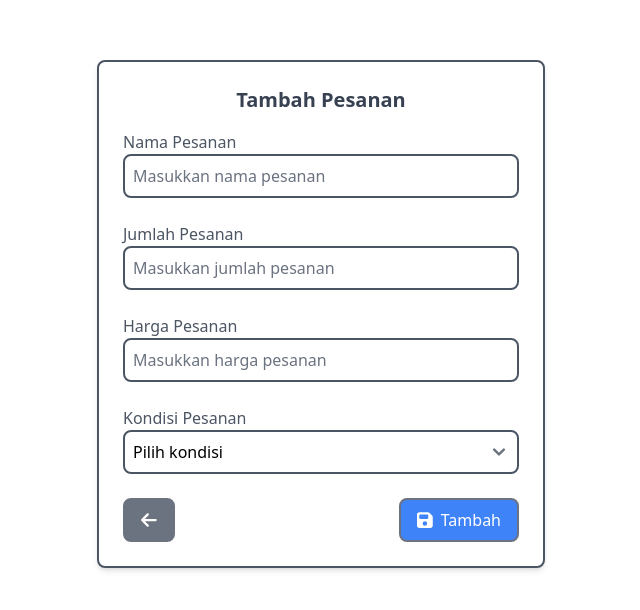
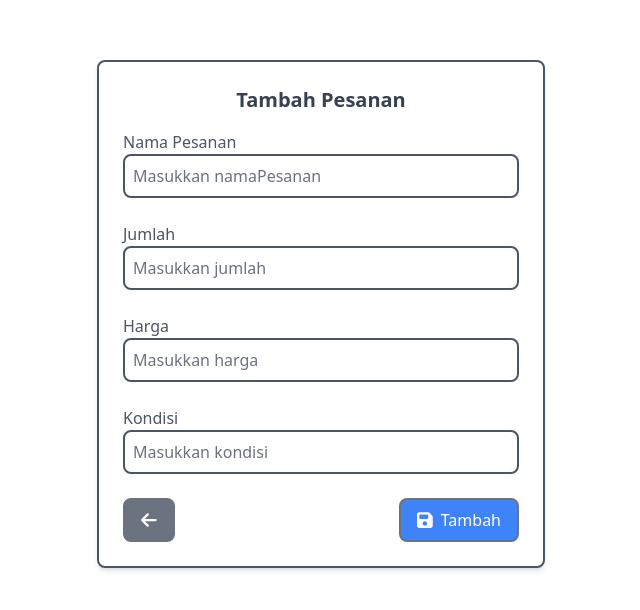
Before and after one commit to projectbinusa/portofoliomranggen-client, a React (Vite) app: page /tambah-pesanan in a window 1280 px wide. Shown: the part 118-728 px from the top of the page, without its empty margins (319-959 px from the left). Built offline with nearby package versions, Linux system fonts and the light colour scheme.

Commit message:
menambahkan camel case pada kategori dan siswa

```diff
--- a/src/Organisasi/TambahOrganisasi.jsx
+++ b/src/Organisasi/TambahOrganisasi.jsx
@@ -3,6 +3,14 @@ import { useNavigate } from "react-router-dom";
 import Sidebar from "../components/Sidebar";
 import Swal from "sweetalert2";
 import { API_ORGANISASI } from "../utils/BaseUrl";
+
+const toCamelCase = (str) => {
+  return str
+    .toLowerCase()
+    .split(" ")
+    .map((word) => word.charAt(0).toUpperCase() + word.slice(1))
+    .join(" ");
+};
 
 const TambahOrganisasi = () => {
   const [organisasi, setOrganisasi] = useState({
@@ -26,13 +34,19 @@ const TambahOrganisasi = () => {
       return;
     }
 
+    const formattedData = {
+      ...organisasi,
+      namaOrganisasi: toCamelCase(organisasi.namaOrganisasi),
+      lokasi: toCamelCase(organisasi.lokasi),
+    };
+
     try {
       const response = await fetch(`${API_ORGANISASI}/tambah`, {
         method: "POST",
         headers: {
           "Content-Type": "application/json",
         },
-        body: JSON.stringify(organisasi),
+        body: JSON.stringify(formattedData),
       });
 
       if (!response.ok) {
--- a/src/Pesanan/TambahPesanan.jsx
+++ b/src/Pesanan/TambahPesanan.jsx
@@ -14,6 +14,10 @@ const TambahPesanan = () => {
 
   const navigate = useNavigate();
 
+  const toCamelCase = (str) => {
+    return str.replace(/(^|\s)\S/g, (match) => match.toUpperCase());
+  };
+
   const handleChange = (e) => {
     const { name, value } = e.target;
     setFormData({ ...formData, [name]: value });
@@ -22,31 +26,32 @@ const TambahPesanan = () => {
   const handleSubmit = async (e) => {
     e.preventDefault();
     try {
+      const formattedData = {
+        namaPesanan: toCamelCase(formData.namaPesanan),
+        jumlah: parseInt(formData.jumlah),
+        harga: parseInt(formData.harga),
+        kondisi: toCamelCase(formData.kondisi),
+      };
+
       const response = await fetch("http://localhost:4321/api/pesanan/tambah", {
         method: "POST",
         headers: {
           "Content-Type": "application/json",
           Accept: "application/json",
         },
-        body: JSON.stringify({
-          namaPesanan: formData.namaPesanan,
-          jumlah: parseInt(formData.jumlah),
-          harga: parseInt(formData.harga),
-          kondisi: formData.kondisi,
-        }),
+        body: JSON.stringify(formattedData),
       });
 
       if (response.ok) {
         const result = await response.json();
         console.log("Pesanan berhasil ditambahkan:", result);
 
-        // Menampilkan SweetAlert
         Swal.fire({
           title: "Berhasil!",
           text: "Pesanan berhasil ditambahkan",
           icon: "success",
         }).then(() => {
-          navigate("/pesanan"); // Redirect setelah klik OK
+          navigate("/pesanan");
         });
       } else {
         console.error("Gagal menambahkan pesanan");
@@ -62,56 +67,22 @@ const TambahPesanan = () => {
         <div className="bg-white p-6 rounded-lg shadow-md w-full max-w-md border-2 border-gray-600">
           <h2 className="text-xl font-bold mb-4 text-gray-700">Tambah Pesanan</h2>
           <form onSubmit={handleSubmit} className="space-y-6">
-            <div className="flex flex-col items-start">
-              <label className="block text-gray-600">Nama Pesanan</label>
+            {["namaPesanan", "jumlah", "harga", "kondisi"].map((field, index) => (
+              <div key={index} className="flex flex-col items-start">
+                <label className="block text-gray-600">
+                  {field.replace(/([A-Z])/g, " $1").replace(/^./, (str) => str.toUpperCase())}
+                </label>
                 <input
-                type="text"
-                name="namaPesanan"
-                value={formData.namaPesanan}
+                  type={field === "jumlah" || field === "harga" ? "number" : "text"}
+                  name={field}
+                  value={formData[field]}
                   onChange={handleChange}
                   className="w-full p-2 border-2 border-gray-600 rounded-lg focus:outline-none focus:ring-2 focus:ring-blue-400"
-                placeholder="Masukkan nama pesanan"
+                  placeholder={`Masukkan ${field}`}
                   required
                 />
               </div>
-            <div className="flex flex-col items-start">
-              <label className="block text-gray-600">Jumlah Pesanan</label>
-              <input
-                type="number"
-                name="jumlah"
-                value={formData.jumlah}
-                onChange={handleChange}
-                className="w-full p-2 border-2 border-gray-600 rounded-lg focus:outline-none focus:ring-2 focus:ring-blue-400"
-                placeholder="Masukkan jumlah pesanan"
-                required
-              />
-            </div>
-            <div className="flex flex-col items-start">
-              <label className="block text-gray-600">Harga Pesanan</label>
-              <input
-                type="number"
-                name="harga"
-                value={formData.harga}
-                onChange={handleChange}
-                className="w-full p-2 border-2 border-gray-600 rounded-lg focus:outline-none focus:ring-2 focus:ring-blue-400"
-                placeholder="Masukkan harga pesanan"
-                required
-              />
-            </div>
-            <div className="flex flex-col items-start">
-              <label className="block text-gray-600">Kondisi Pesanan</label>
-              <select
-                name="kondisi"
-                value={formData.kondisi}
-                onChange={handleChange}
-                className="w-full p-2 border-2 border-gray-600 rounded-lg focus:outline-none focus:ring-2 focus:ring-blue-400"
-                required
-              >
-                <option value="">Pilih kondisi</option>
-                <option value="Baru">Baru</option>
-                <option value="Bekas">Bekas</option>
-              </select>
-            </div>
+            ))}
             <div className="flex justify-between">
               <button
                 type="button"
--- a/src/Siswa/TambahSiswa.jsx
+++ b/src/Siswa/TambahSiswa.jsx
@@ -16,6 +16,14 @@ const TambahSiswa = () => {
 
   const navigate = useNavigate();
 
+  const toCamelCase = (text) => {
+    return text
+      .toLowerCase()
+      .split(" ")
+      .map((word) => word.charAt(0).toUpperCase() + word.slice(1))
+      .join(" ");
+  };
+
   const handleChange = (e) => {
     const { name, value } = e.target;
     setSiswa((prev) => ({ ...prev, [name]: value }));
@@ -30,22 +38,22 @@ const TambahSiswa = () => {
   const validateForm = () => {
     for (const key in siswa) {
       if (!siswa[key]) {
-        Swal.fire("Gagal!", `Field "${key}" harus diisi.`, "error");
+        Swal.fire("Gagal!", `Field \"${key}\" harus diisi.`, "error");
         return false;
       }
     }
 
-    if (!/^\d+$/.test(siswa.nisn)) {
+    if (!/^[0-9]+$/.test(siswa.nisn)) {
       Swal.fire("Gagal!", "NISN hanya boleh berisi angka.", "error");
       return false;
     }
 
-    if (!/^\d+$/.test(siswa.nomerHp)) {
+    if (!/^[0-9]+$/.test(siswa.nomerHp)) {
       Swal.fire("Gagal!", "Nomor HP hanya boleh berisi angka.", "error");
       return false;
     }
 
-    if (!/^\d+$/.test(siswa.nomerHpOrangtua)) {
+    if (!/^[0-9]+$/.test(siswa.nomerHpOrangtua)) {
       Swal.fire("Gagal!", "Nomor HP Orangtua hanya boleh berisi angka.", "error");
       return false;
     }
@@ -60,10 +68,10 @@ const TambahSiswa = () => {
 
     const siswaDTO = {
       id: 0,
-      nama: siswa.nama,
+      nama: toCamelCase(siswa.nama),
       nisn: parseInt(siswa.nisn),
-      alamat: siswa.alamat,
-      namaOrangtua: siswa.namaOrangtua,
+      alamat: toCamelCase(siswa.alamat),
+      namaOrangtua: toCamelCase(siswa.namaOrangtua),
       nomerHpOrangtua: parseInt(siswa.nomerHpOrangtua),
       nomerHp: parseInt(siswa.nomerHp),
       tanggalLahir: formatDate(siswa.tanggalLahir),
--- a/src/kategori/TambahKategoriA.jsx
+++ b/src/kategori/TambahKategoriA.jsx
@@ -8,6 +8,12 @@ const TambahKategoriA = () => {
   const [namaKategori, setNamaKategori] = useState("");
   const navigate = useNavigate();
 
+  const toCamelCase = (str) => {
+    return str
+      .toLowerCase()
+      .replace(/\b\w/g, (char) => char.toUpperCase());
+  };
+
   const handleSubmit = (e) => {
     e.preventDefault();
 
@@ -16,12 +22,14 @@ const TambahKategoriA = () => {
       return;
     }
 
+    const formattedKategori = toCamelCase(namaKategori);
+
     fetch("http://localhost:4321/api/kategori/tambah", {
       method: "POST",
       headers: {
         "Content-Type": "application/json",
       },
-      body: JSON.stringify({ id: 0, namaKategori }),
+      body: JSON.stringify({ id: 0, namaKategori: formattedKategori }),
     })
       .then((response) => {
         if (response.ok) {
--- a/src/produk/TambahProduk.jsx
+++ b/src/produk/TambahProduk.jsx
@@ -13,6 +13,14 @@ const TambahProduk = () => {
   });
 
   const navigate = useNavigate();
+
+  const toCamelCase = (text) => {
+    return text
+      .toLowerCase()
+      .split(" ")
+      .map((word) => word.charAt(0).toUpperCase() + word.slice(1))
+      .join(" ");
+  };
 
   const handleChange = (e) => {
     setProduk({ ...produk, [e.target.name]: e.target.value });
@@ -31,13 +39,21 @@ const TambahProduk = () => {
       return;
     }
 
+    const produkDTO = {
+      nama: toCamelCase(produk.nama),
+      deskripsi: toCamelCase(produk.deskripsi),
+      kondisi: toCamelCase(produk.kondisi),
+      harga: parseFloat(produk.harga),
+      foto: produk.foto,
+    };
+
     try {
       const response = await fetch(`${API_PRODUK}/tambah`, {
         method: "POST",
         headers: {
           "Content-Type": "application/json",
         },
-        body: JSON.stringify(produk),
+        body: JSON.stringify(produkDTO),
       });
 
       if (!response.ok) {
@@ -90,13 +106,14 @@ const TambahProduk = () => {
           <button
             type="button"
             className="text-black font-semibold hover:underline"
-            onClick={() => navigate("/produk")}>
+            onClick={() => navigate("/produk")}
+          >
             Batal
           </button>
           <button
             type="submit"
-            className="bg-green-600 text-white font-semibold px-6 py-2
-              rounded-lg hover:bg-green-700 transition">
+            className="bg-green-600 text-white font-semibold px-6 py-2 rounded-lg hover:bg-green-700 transition"
+          >
             Simpan
           </button>
         </div>
```
Lines whose indentation alone changed are shown as unchanged.
